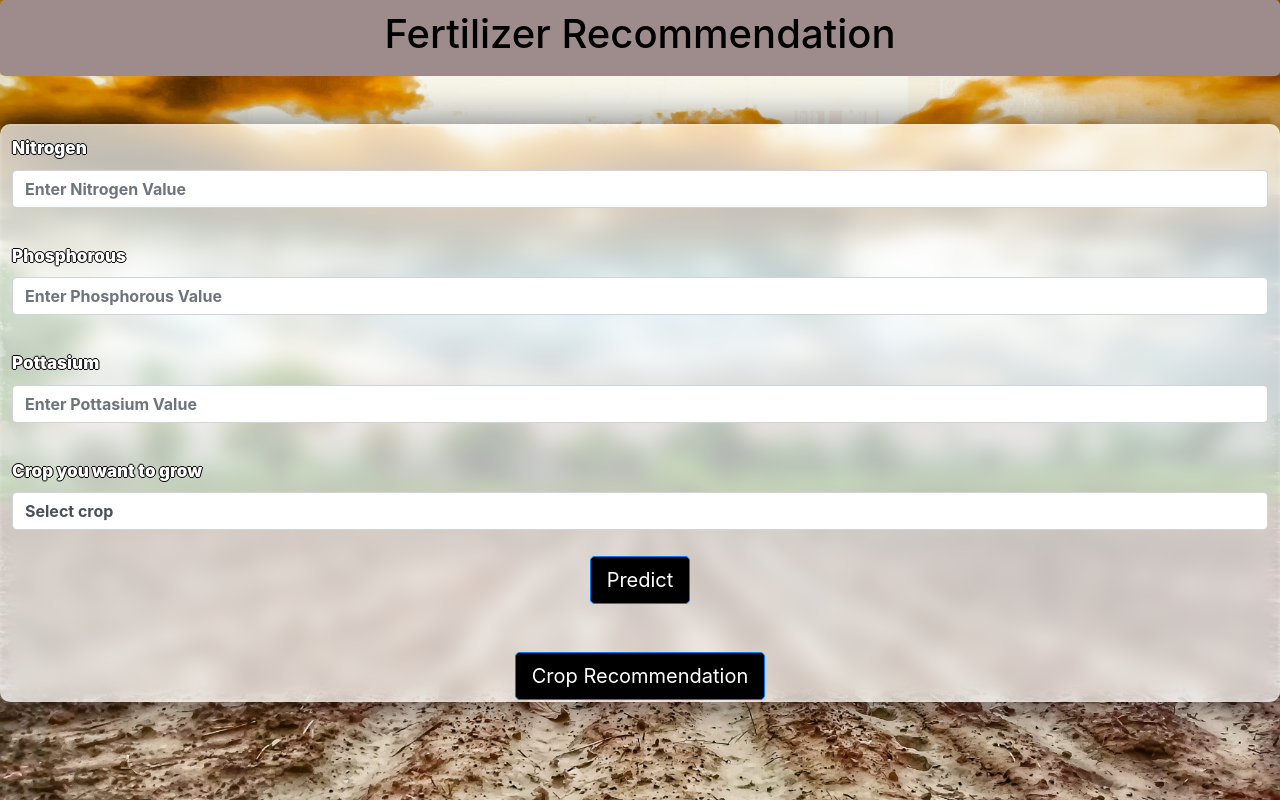
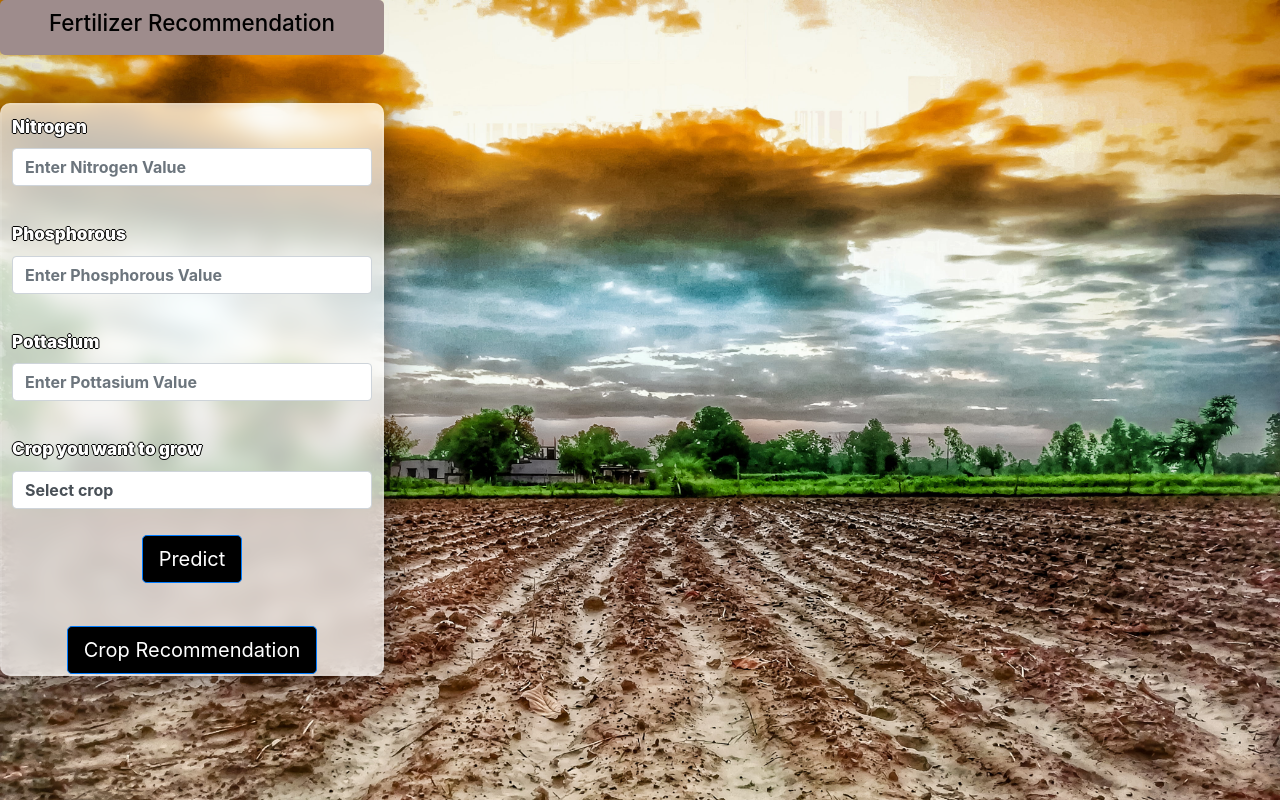
Before and after one commit to its-akshay/MajorProject, a Flask app: page /fertilizer in a window 1280 px wide. Run offline with Flask 2, Linux system fonts and the light colour scheme; parts of the project's set-up code (start-up, migrations or seed data) failed here and were passed over; some libraries are stand-ins or nearby versions; some web fonts are replaced.

Commit message:
Update fertilizer.html

```diff
--- a/templates/fertilizer.html
+++ b/templates/fertilizer.html
@@ -33,6 +33,7 @@
     h1 {
       color: black;
       text-align: center; /* Center the heading text */
+      font-size: 1.4rem;
     }
 
     .warning {
@@ -59,12 +60,16 @@
       backdrop-filter: blur(10px);
       border: 2px solid rgba(255, 255, 255, 0.1);
       box-shadow: 0 0 40px rgba(8, 7, 16, 0.6);
+      width: 30%;
     }
 
     body {
       background-image: url("/static/peakpx.jpg");
       background-size: cover;
-      margin: 0; /* Remove default body margin */
+      margin: 0;
+      font-size: 0.9rem;
+
+      /* Remove default body margin */
     }
 
     .form-group {
@@ -83,6 +88,10 @@
       text-align: center; /* Center the heading text */
       border-radius: 5px;
       padding: 10px;
+      display: flex;
+      flex-direction: column;
+      justify-content: center;
+      width: 30%;
     }
   </style>
 </head>
```
